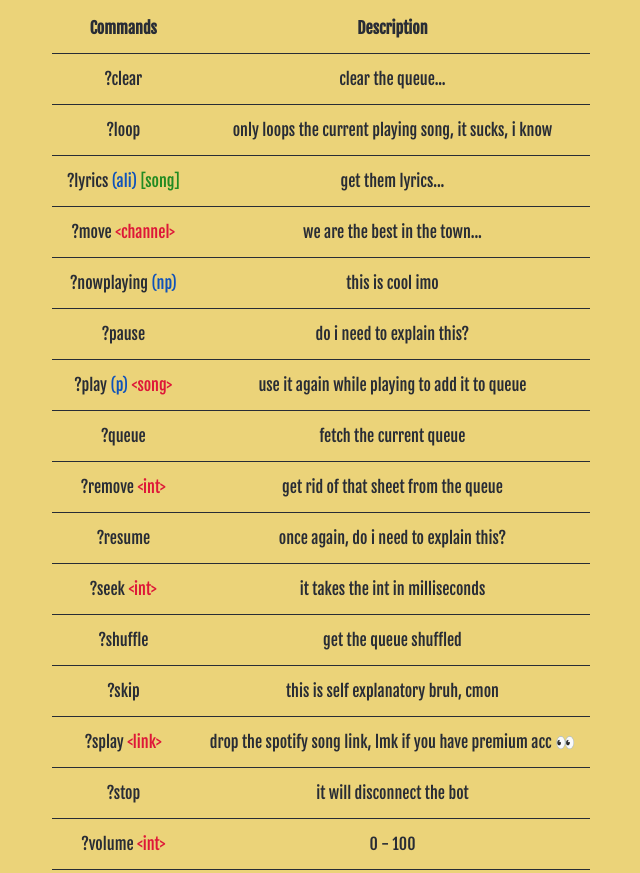
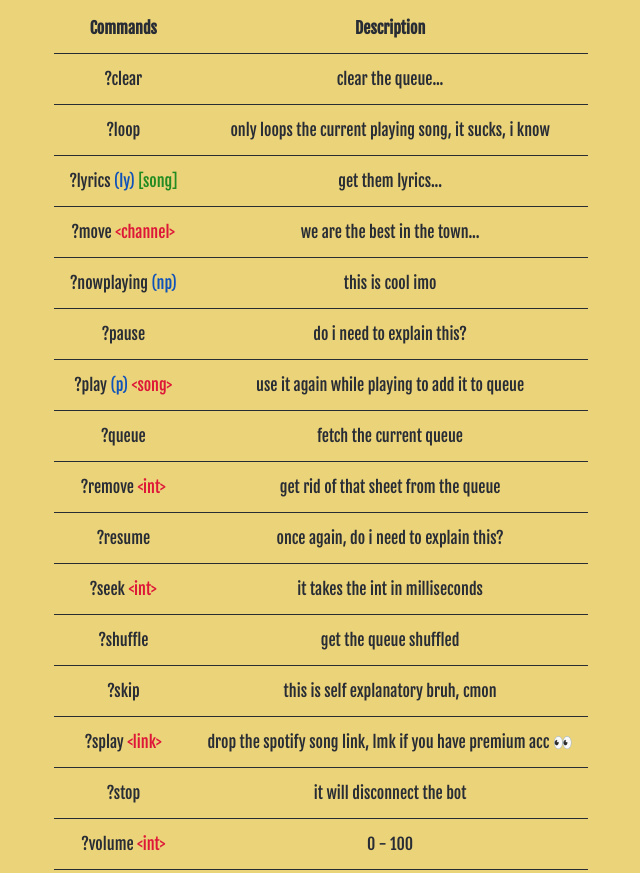
Before and after one commit to krupakoushik/cynthia, a plain HTML site: page commands.html in a window 1280 px wide. Shown: the part 9724-10597 px from the top of the page, without its empty margins (319-959 px from the left). Drawn offline with Linux system fonts and the light colour scheme.

Commit message:
Update commands.html

```diff
--- a/commands.html
+++ b/commands.html
@@ -747,7 +747,7 @@
                         <td>only loops the current playing song, it sucks, i know</td>
                     </tr>
                     <tr>
-                        <td>?lyrics <span class="ali">(ali)</span> <span class="opt">[song]</span></td>
+                        <td>?lyrics <span class="ali">(ly)</span> <span class="opt">[song]</span></td>
                         <td>get them lyrics...</td>
                     </tr>
                     <tr>
@@ -956,7 +956,7 @@
                         <td>music is one of the best things in the world</td>
                     </tr>
                     <tr>
-                        <td>?lyrics <span class="ali">(ali)</span> <span class="req">&lt;song&gt;</span></td>
+                        <td>?lyrics <span class="ali">(ly)</span> <span class="req">&lt;song&gt;</span></td>
                         <td>get them lyrics...</td>
                     </tr>
                     <tr>
```
